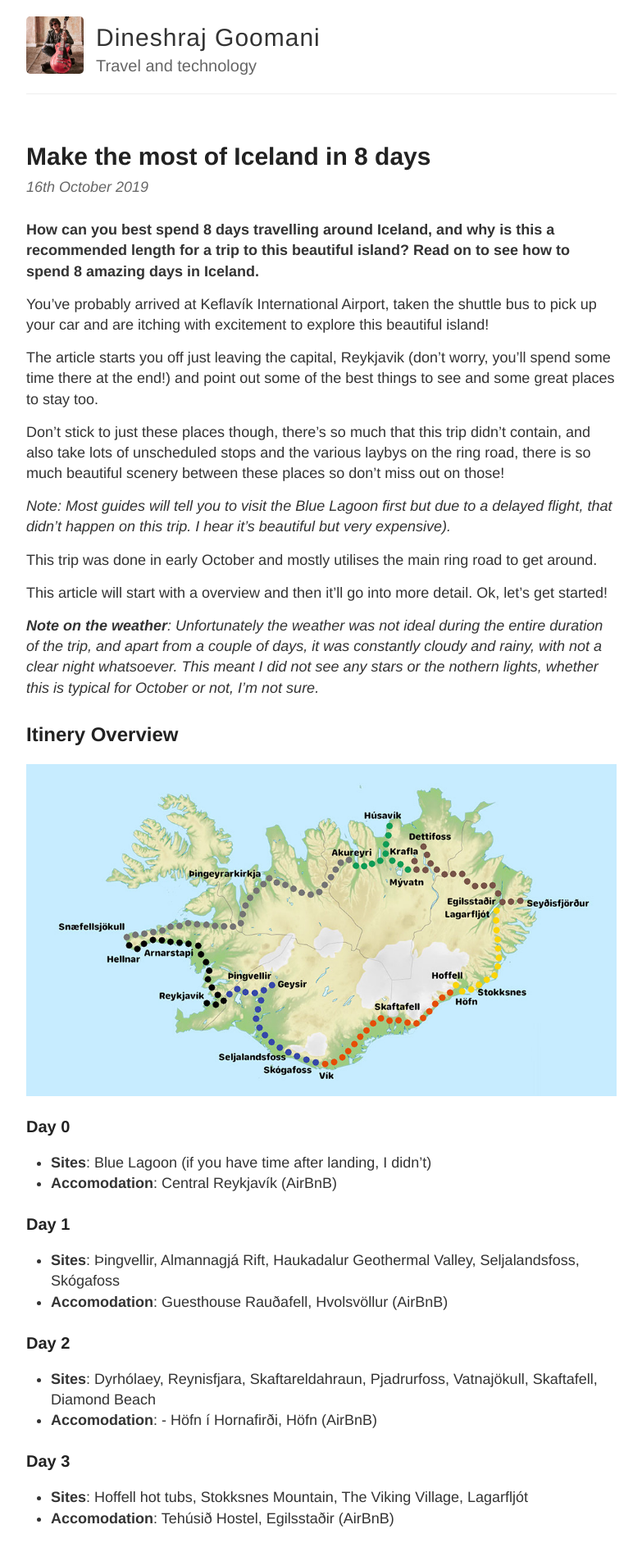
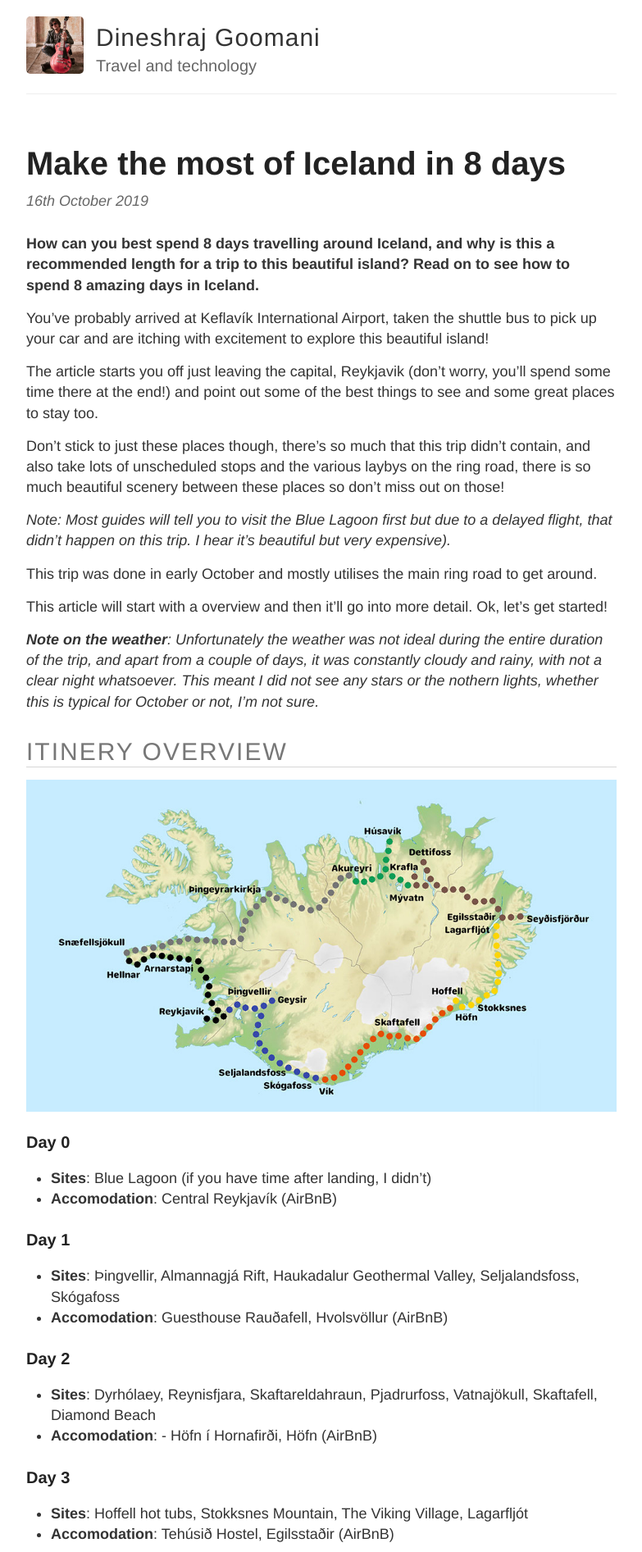
Before and after one commit to dineshraj/blog, a Jekyll site: the page built from _posts/2019-10-16-make-the-most-of-iceland-in-8-days.md, in a window 1280 px wide. Shown: the top 1893 px of the page at 82% size, without its empty margins (248-1031 px from the left). Built offline with Jekyll 4.4.1, drawn with Linux system fonts in a browser that asks for light colours; some of the changed text lies outside the part shown.

Commit message:
style tweaks

```diff
--- a/style.scss
+++ b/style.scss
@@ -46,14 +46,20 @@ h1, h2, h3, h4, h5, h6 {
 }
 
 h1 {
-  font-size: 30px;
+  font-size: 40px;
   a {
     color: inherit;
   }
 }
 
 h2 {
-  font-size: 24px;
+  font-size: 30px;
+  border-bottom: 1px solid #3333;
+  line-height: 1.2;
+  text-transform: uppercase;
+  letter-spacing: 2px;
+  font-weight: normal;
+  color: #777;
 }
 
 h3 {
```
Also changed, not shown: _posts/2019-10-16-make-the-most-of-iceland-in-8-days.md (+5 -5 lines).
